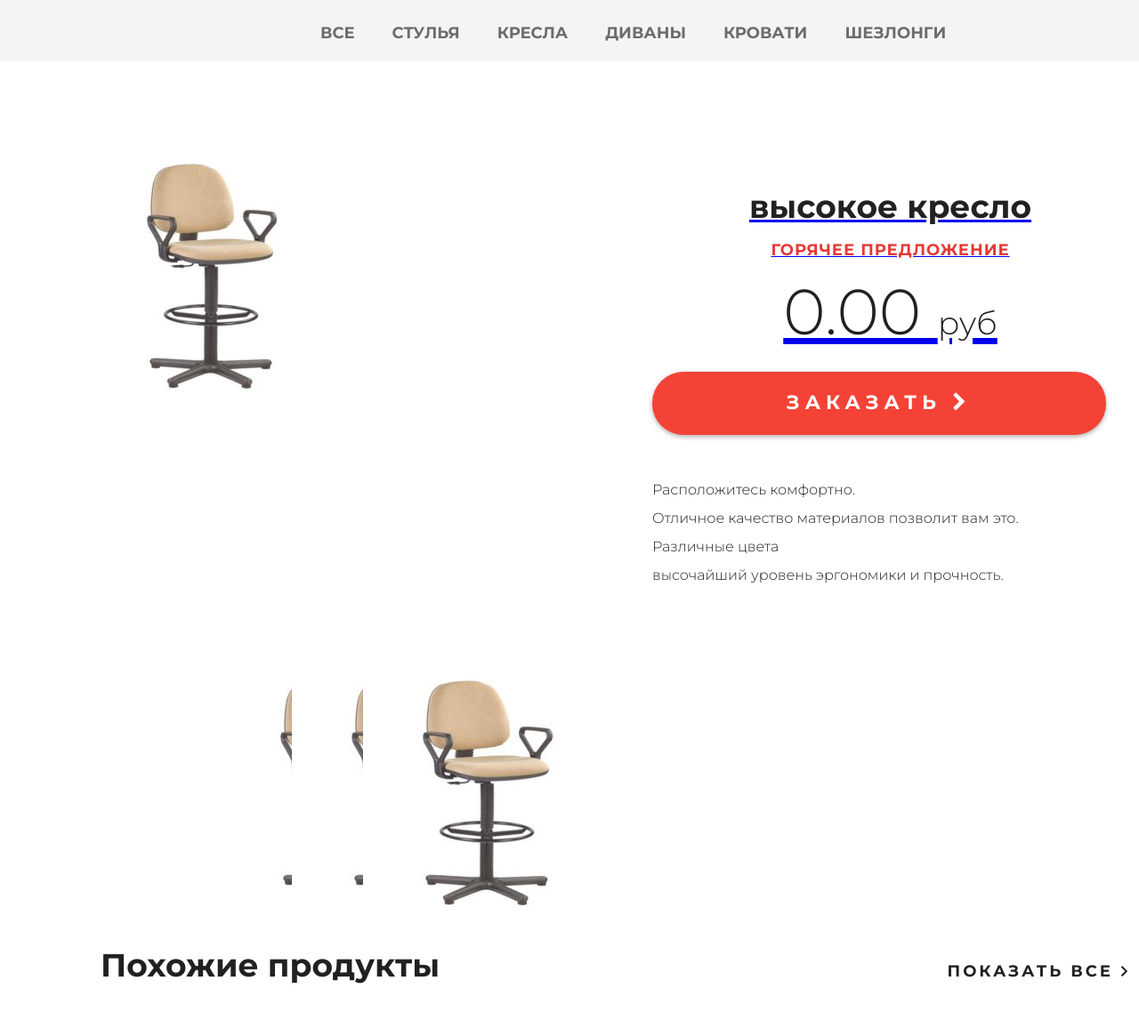
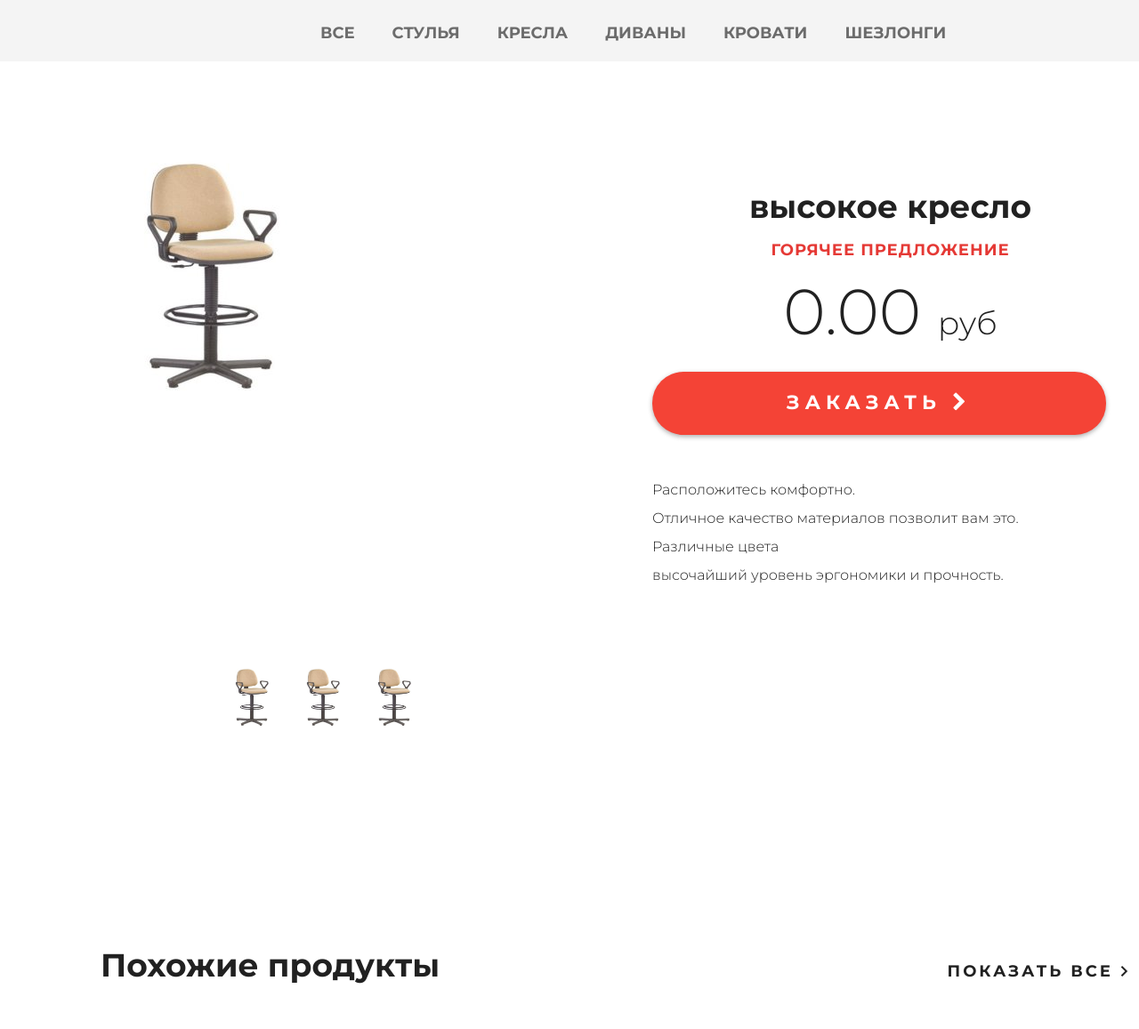
Before and after one commit to Jenny6199/django-start-v2, a Django app: page /empty/ in a window 1280 px wide; the page is wider, and only the part inside the window is pictured. Shown: the part 120-1277 px from the top of that part at 89% size. Run offline with Django 3.2, Linux system fonts and the light colour scheme; data comes from the database, SQL or seed files in the repository.

Commit message:
change little_image in products.html

```diff
--- a/src/geekshop/mainapp/templates/mainapp/products.html
+++ b/src/geekshop/mainapp/templates/mainapp/products.html
@@ -20,19 +20,20 @@
 					</div>
 					<div class="slider-control">
 						<div class="block">
-							<a href ="#"><img src="/media/{{ hot_products.image }}" alt="mini"</a>
+							<a href ="#">
+								<img class="mw100" src="/media/{{ hot_products.image }}" alt="mini">
+							</a>
 						</div>
 						<div class="block">
-							<a href ="#"><img src="/media/{{ hot_products.image }}" alt="mini"</a>
+							<a href ="#">
+								<img class="mw100" src="/media/{{ hot_products.image }}" alt="mini">
+							</a>
 						</div>
 						<div class="block">
-							<a href ="#"><img src="/media/{{ hot_products.image }}" alt="mini"</a>
+							<a href ="#">
+								<img class="mw100" src="/media/{{ hot_products.image }}" alt="mini">
+							</a>
 						</div>
-<!--
-						{% for link in small_images %}
-							{% include 'includes/inc-small-images.html' %}
-						{% endfor %}
--->
 					</div>
 				</div>
 
```
